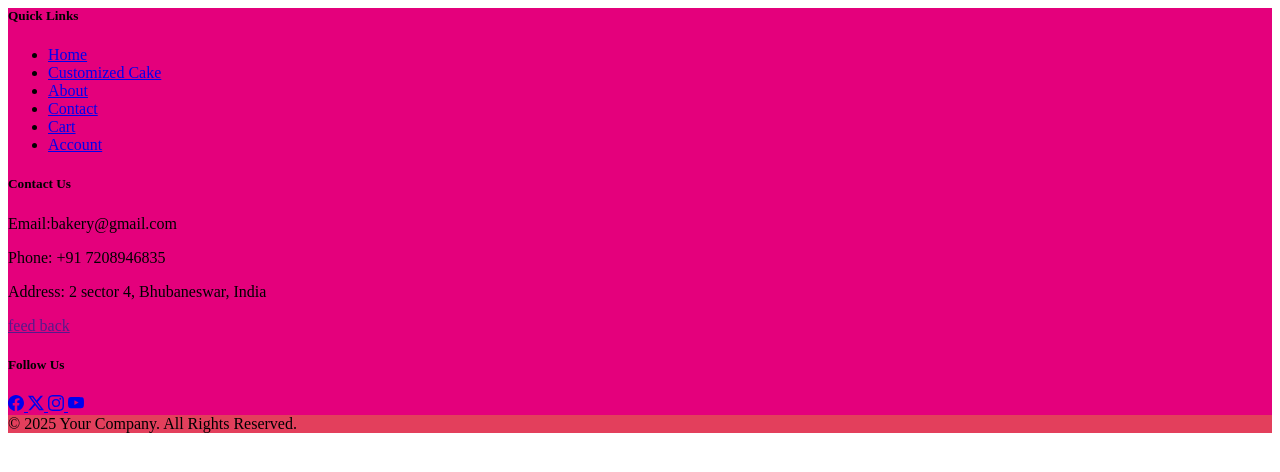
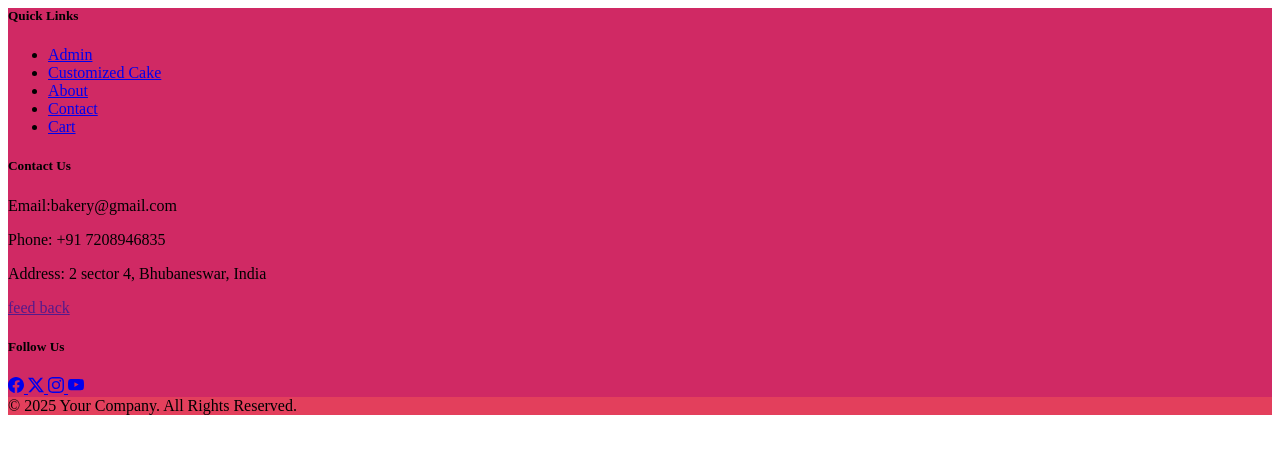
Before and after one commit to NiranjanPanigrahi61/FinalYearProject, a PHP site: page /footer.php in a window 1280 px wide. Shown: the top 472 px of the page. Run offline with PHP 8.4, Linux system fonts and the light colour scheme; some libraries are stand-ins or nearby versions.

Commit message:
canges to footer and usernav

```diff
--- a/component/footer.php
+++ b/component/footer.php
@@ -1,16 +1,15 @@
-<footer class="text-white pt-4 mt-4" style="background-color: #E4007C">
+<footer class="text-white pt-4 " style="background-color: #D02964">
         <div class="container ">
             <div class="row">
                 <!-- Quick Links -->
                 <div class="col-md-4 text-center">
                     <h5 class="fs-3">Quick Links</h5>
                     <ul class="list-unstyled">
-                        <li><a href="#" class="text-white text-decoration-none">Home</a></li>
+                        <li><a href="#" class="text-white text-decoration-none">Admin</a></li>
                         <li><a href="#" class="text-white text-decoration-none">Customized Cake</a></li>
                         <li><a href="#" class="text-white text-decoration-none">About</a></li>
                         <li><a href="#" class="text-white text-decoration-none">Contact</a></li>
                         <li><a href="#" class="text-white text-decoration-none">Cart</a></li>
-                        <li><a href="#" class="text-white text-decoration-none">Account</a></li>
                     </ul>
                 </div>
                 <!-- Contact Us -->
```
Also changed, not shown: component/user_nav.php (+8 -7 lines).
